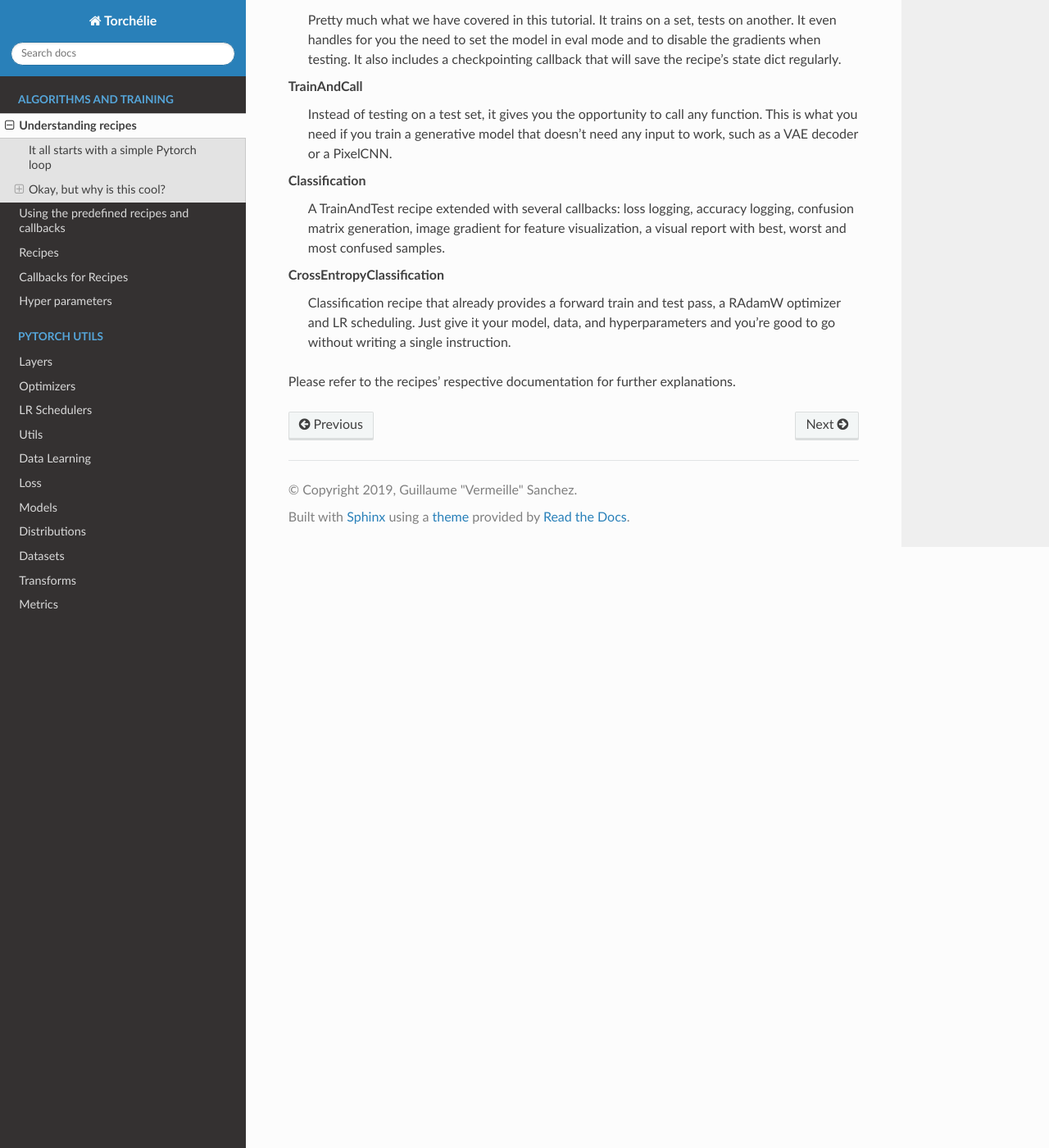
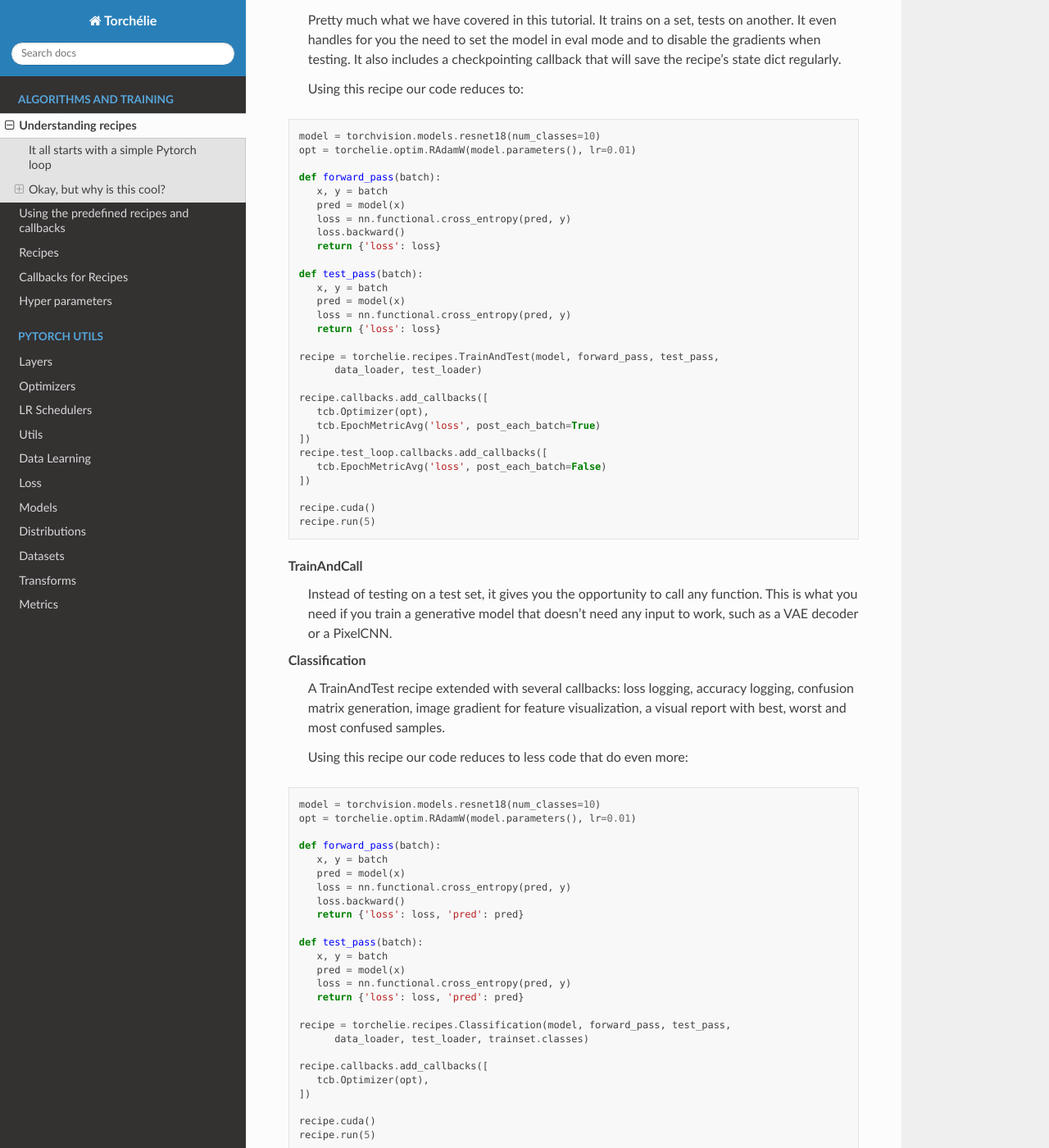
Before and after one commit to Vermeille/Torchelie, a Sphinx documentation site: the page built from docs/recipe_tuto.rst, in a window 1280 px wide and 1400 px high, scrolled down 6323 px. Shown: the whole window at 82% size. Built offline with Sphinx 7.4.7 and the Read the Docs theme 2.0.0, drawn with Linux system fonts in a browser that asks for light colours; some of the changed text lies outside the part shown.

Commit message:
add sample code for predefined recipes

```diff
--- a/docs/recipe_tuto.rst
+++ b/docs/recipe_tuto.rst
@@ -214,7 +214,7 @@ it to log the loss
       loss.backward()
       return {'loss': loss}
 
-   recipe = torchelie.recipe.Recipe(forward_pass, data_loader)
+   recipe = torchelie.recipes.Recipe(forward_pass, data_loader)
    # there's something new here!
    recipe.callbacks.add_callbacks([
       tcb.Counter(),
@@ -262,7 +262,7 @@ familiar? Of course, it's a recipe in itself. Let's write it down.
       return {'loss': loss}
 
    # we have a test set now
-   test_recipe = torchelie.recipe.Recipe(test_pass, test_loader)
+   test_recipe = torchelie.recipes.Recipe(test_pass, test_loader)
    test_recipe.callbacks.add_callbacks([
       tcb.Counter(),
       tcb.EpochMetricAvg('loss', post_each_batch=False)
@@ -311,7 +311,7 @@ The final code looks just like that:
          model.train()
       return {'loss': loss}
 
-   test_recipe = torchelie.recipe.Recipe(test_pass, test_loader)
+   test_recipe = torchelie.recipes.Recipe(test_pass, test_loader)
    test_recipe.callbacks.add_callbacks([
       tcb.Counter(),
       tcb.EpochMetricAvg('loss', post_each_batch=False)
@@ -319,7 +319,7 @@ The final code looks just like that:
       tcb.VisdomLogger(visdom_env='main', log_every=-1, prefix='Test')
    ])
 
-   recipe = torchelie.recipe.Recipe(forward_pass, data_loader)
+   recipe = torchelie.recipes.Recipe(forward_pass, data_loader)
    recipe.register('model', model)
    recipe.register('test_recipe', test_recipe)
    recipe.callbacks.add_callbacks([
@@ -350,6 +350,40 @@ TrainAndTest
   and to disable the gradients when testing. It also includes a checkpointing
   callback that will save the recipe's state dict regularly.
 
+  Using this recipe our code reduces to:
+
+::
+
+   model = torchvision.models.resnet18(num_classes=10)
+   opt = torchelie.optim.RAdamW(model.parameters(), lr=0.01)
+
+   def forward_pass(batch):
+      x, y = batch
+      pred = model(x)
+      loss = nn.functional.cross_entropy(pred, y)
+      loss.backward()
+      return {'loss': loss}
+
+   def test_pass(batch):
+      x, y = batch
+      pred = model(x)
+      loss = nn.functional.cross_entropy(pred, y)
+      return {'loss': loss}
+
+   recipe = torchelie.recipes.TrainAndTest(model, forward_pass, test_pass,
+         data_loader, test_loader)
+
+   recipe.callbacks.add_callbacks([
+      tcb.Optimizer(opt),
+      tcb.EpochMetricAvg('loss', post_each_batch=True)
+   ])
+   recipe.test_loop.callbacks.add_callbacks([
+      tcb.EpochMetricAvg('loss', post_each_batch=False)
+   ])
+
+   recipe.cuda()
+   recipe.run(5)
+
 TrainAndCall
   Instead of testing on a test set, it gives you the opportunity to call any
   function. This is what you need if you train a generative model that doesn't
@@ -360,9 +394,51 @@ Classification
   logging, confusion matrix generation, image gradient for feature
   visualization, a visual report with best, worst and most confused samples.
 
+  Using this recipe our code reduces to less code that do even more:
+
+::
+
+   model = torchvision.models.resnet18(num_classes=10)
+   opt = torchelie.optim.RAdamW(model.parameters(), lr=0.01)
+
+   def forward_pass(batch):
+      x, y = batch
+      pred = model(x)
+      loss = nn.functional.cross_entropy(pred, y)
+      loss.backward()
+      return {'loss': loss, 'pred': pred}
+
+   def test_pass(batch):
+      x, y = batch
+      pred = model(x)
+      loss = nn.functional.cross_entropy(pred, y)
+      return {'loss': loss, 'pred': pred}
+
+   recipe = torchelie.recipes.Classification(model, forward_pass, test_pass,
+         data_loader, test_loader, trainset.classes)
+
+   recipe.callbacks.add_callbacks([
+      tcb.Optimizer(opt),
+   ])
+
+   recipe.cuda()
+   recipe.run(5)
+
 CrossEntropyClassification
   Classification recipe that already provides a forward train and test pass, a
   RAdamW optimizer and LR scheduling. Just give it your model, data, and
   hyperparameters and you're good to go without writing a single instruction.
 
+  Using this recipe our code reduces to less code that do even more:
+
+::
+
+   model = torchvision.models.resnet18(num_classes=10)
+
+   recipe = torchelie.recipes.CrossEntropyClassification(model, data_loader,
+         test_loader, trainset.classes)
+
+   recipe.cuda()
+   recipe.run(5)
+
 Please refer to the recipes' respective documentation for further explanations.
```
Also changed, not shown: 1 other file.
